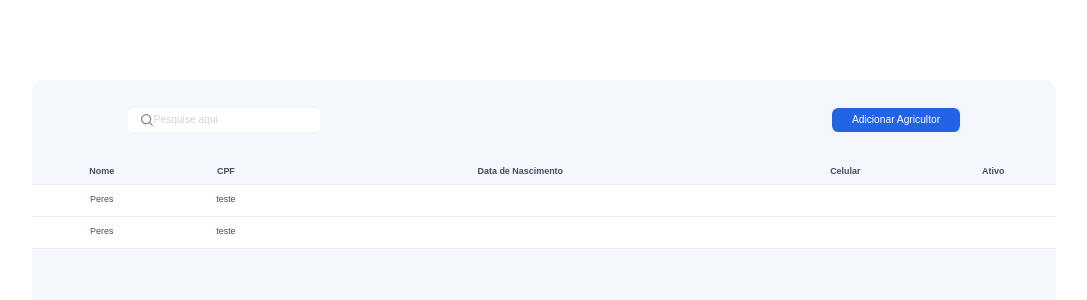
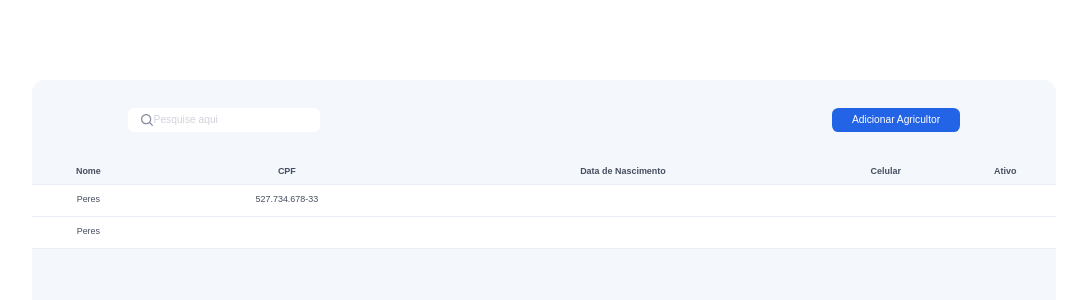
Before and after one commit to DevPeress/violet, a Next.js app: page / in a window 1280 px wide. Shown: the top 300 px of the page, without its empty margins (96-1183 px from the left). Built offline with nearby package versions, Linux system fonts and the light colour scheme.

Commit message:
Adição da formatação do CPF

```diff
--- a/src/app/page.tsx
+++ b/src/app/page.tsx
@@ -14,10 +14,16 @@ interface Agricultores {
 
 export default function Home() {
   const [agricultores] = useState<Agricultores[]>([
-    { id: 1, nome: "Peres", cpf: "teste", data: "", celular: "", ativo: false },
+    { id: 1, nome: "Peres", cpf: "52773467833", data: "", celular: "", ativo: false },
     { id: 2, nome: "Peres", cpf: "teste", data: "", celular: "", ativo: true }
   ])
   const [pesquisa,setPesquisa] = useState<string>("")
+
+  function formatCPF(value: string) {
+    const numericValue = value.replace(/\D/g, "");
+
+    return numericValue.replace(/(\d{3})(\d)/, "$1.$2").replace(/(\d{3})(\d)/, "$1.$2") .replace(/(\d{3})(\d{1,2})$/, "$1-$2");
+  }
 
   const AgricultoresFiltrados = useMemo(() => {
     const termoPesquisado = pesquisa.toLowerCase()
@@ -72,7 +78,7 @@ export default function Home() {
                 return (
                   <tr key={item.id} className="relative h-[2.5vw] border-b-[#E9EDF5] border-b-[.1vw]">
                     <td>{item.nome}</td>
-                    <td>{item.cpf}</td>
+                    <td>{formatCPF(item.cpf)}</td>
                     <td>{item.data}</td>
                     <td>{item.celular}</td>
                     <td>{item.ativo}</td>
```
